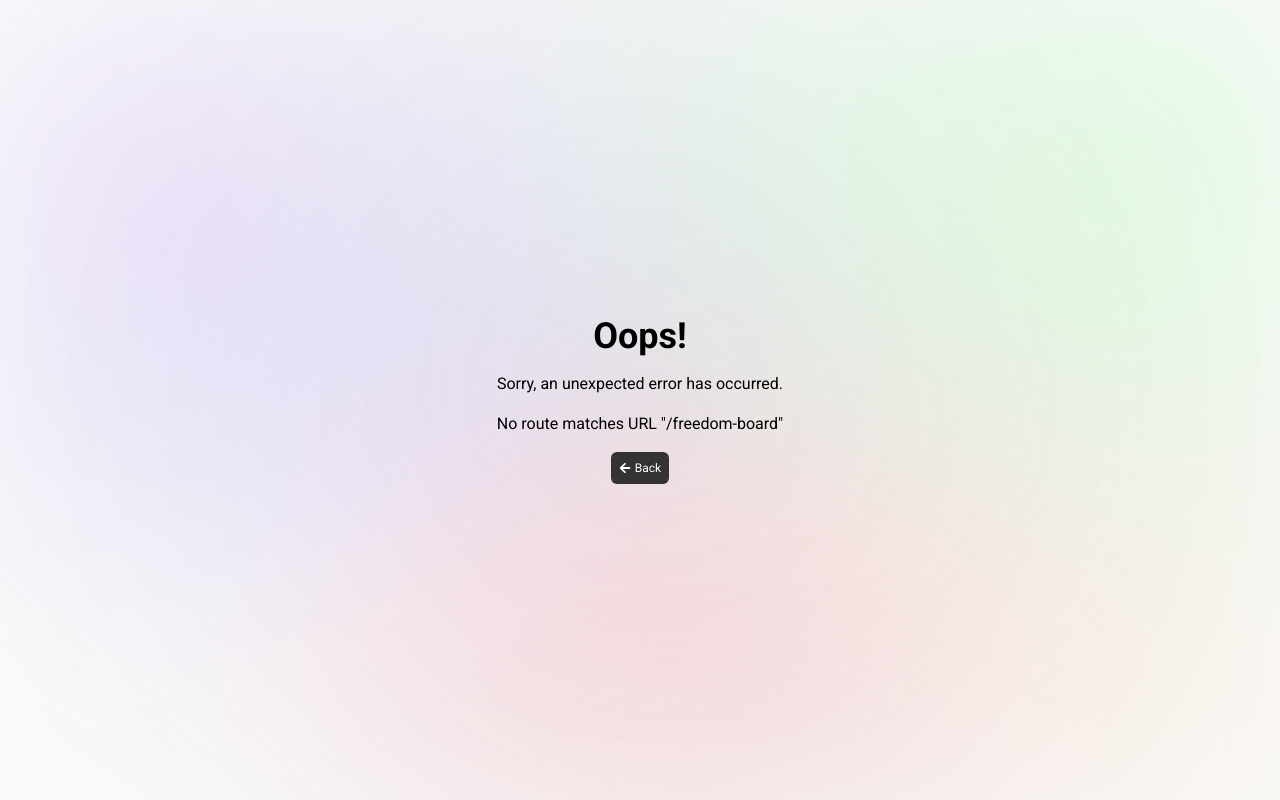
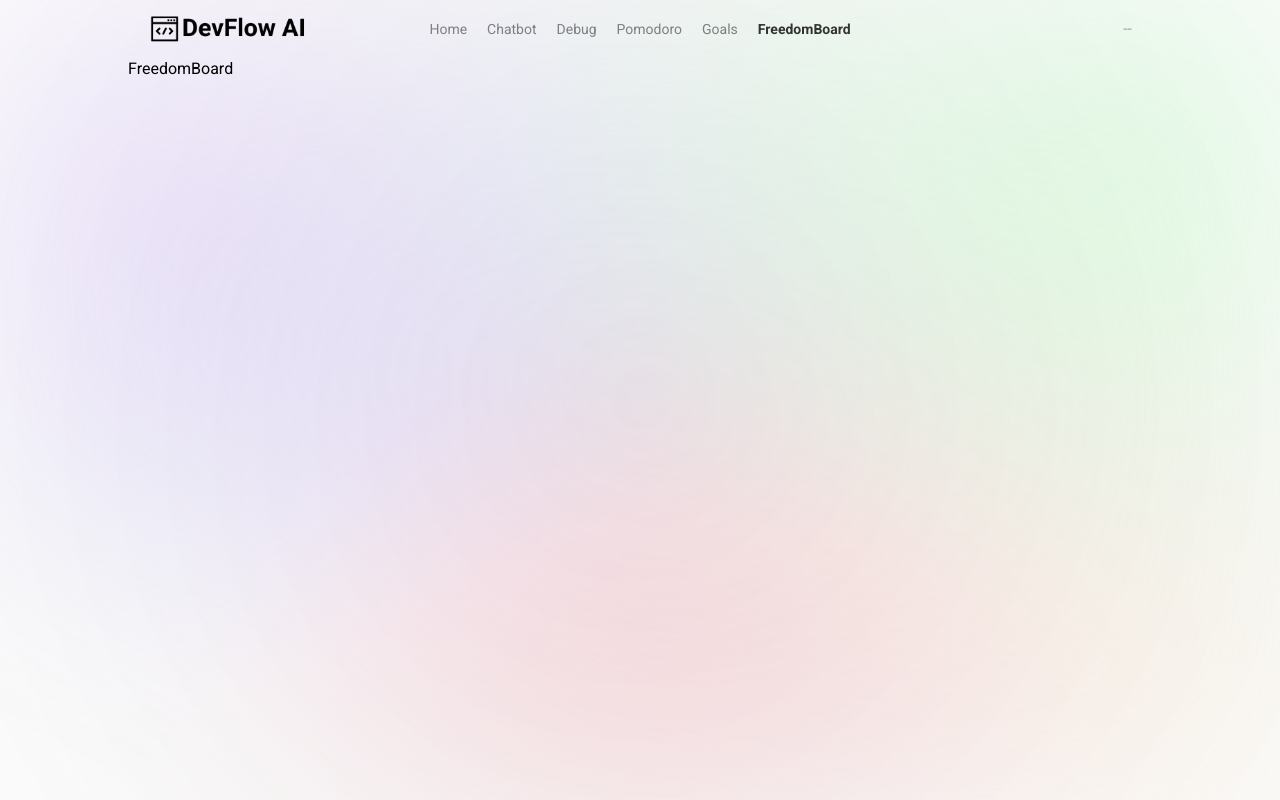
Before and after one commit to Exx-hub/DevFlow-2023, a React (Vite) app: page /freedom-board in a window 1280 px wide. Built offline with nearby package versions, Linux system fonts and the light colour scheme; no server answers.

Commit message:
update navlinks, update iconSquares, freedom board goals initialized

```diff
--- a/src/components/FeatureCard.tsx
+++ b/src/components/FeatureCard.tsx
@@ -20,11 +20,16 @@ function FeatureCard() {
     {
       id: 3,
       icon: "fitarget",
-      path: "goals",
+      path: "/goals",
+    },
+    {
+      id: 4,
+      icon: "tbkeyboard",
+      path: "/freedom-board",
     },
   ];
   return (
-    <div className="flex items-center justify-center p-6 space-x-8 mb-20 bg-white shadow-[0px_0px_20px_rgba(0,0,0,0.055)]">
+    <div className="flex items-center justify-center p-4 space-x-4 md:p-6 md:space-x-8 mb-20 bg-white shadow-[0px_0px_20px_rgba(0,0,0,0.055)]">
       {features.map((e) => (
         <IconSquare key={e.id} icon={e.icon} path={e.path} />
       ))}
--- a/src/components/IconSquare.tsx
+++ b/src/components/IconSquare.tsx
@@ -1,9 +1,10 @@
+import { Link } from "react-router-dom";
 import { BiBot } from "react-icons/bi";
 import { MdOutlineTimer } from "react-icons/md";
 import { GiPlasticDuck } from "react-icons/gi";
 // import { VscDebugConsole } from "react-icons/vsc";
 import { FiTarget } from "react-icons/fi";
-import { Link } from "react-router-dom";
+import { TbKeyboard } from "react-icons/tb";
 
 interface IconSquareProps {
   icon: string;
@@ -21,6 +22,8 @@ function IconSquare({ icon, path }: IconSquareProps) {
         return <GiPlasticDuck />;
       case "fitarget":
         return <FiTarget />;
+      case "tbkeyboard":
+        return <TbKeyboard />;
       default:
         return;
     }
@@ -28,7 +31,7 @@ function IconSquare({ icon, path }: IconSquareProps) {
   return (
     <Link
       to={path}
-      className="group bg-[#333] w-[52px] h-[52px] lg:w-[70px] lg:h-[70px] flex items-center justify-center overflow-hidden text-white transition-all duration-300 hover:bg-[#8d839c]"
+      className="group bg-[#333] w-[48px] h-[48px] md:w-[52px] md:h-[52px] lg:w-[70px] lg:h-[70px] flex items-center justify-center overflow-hidden text-white transition-all duration-300 hover:bg-[#8d839c]"
     >
       <div className="group-hover:animate-slide-from-top text-lg lg:text-xl">{getIcon(icon)}</div>
     </Link>
--- a/src/components/Navbar.tsx
+++ b/src/components/Navbar.tsx
@@ -5,8 +5,11 @@ import Weather from "./Weather";
 function Navbar() {
   const home = useMatch("/");
   const chatbot = useMatch("/chatbot");
-  const pomorodo = useMatch("/pomodoro");
+  const pomodoro = useMatch("/pomodoro");
+  const goals = useMatch("/goals");
+  goals;
   const debug = useMatch("/debug-ducky");
+  const freedom = useMatch("/freedom-board");
 
   return (
     <header className="flex justify-between items-center lg:px-5 py-3">
@@ -25,8 +28,14 @@ function Navbar() {
           <Link to="/debug-ducky" className={debug ? "active-link" : ""}>
             Debug
           </Link>
-          <Link to="/pomodoro" className={pomorodo ? "active-link" : ""}>
+          <Link to="/pomodoro" className={pomodoro ? "active-link" : ""}>
             Pomodoro
+          </Link>
+          <Link to="/goals" className={goals ? "active-link" : ""}>
+            Goals
+          </Link>
+          <Link to="/freedom-board" className={freedom ? "active-link" : ""}>
+            FreedomBoard
           </Link>
         </nav>
       )}
--- /dev/null
+++ b/src/pages/FreedomBoard.tsx
@@ -0,0 +1,5 @@
+function FreedomBoard() {
+  return <div>FreedomBoard</div>;
+}
+
+export default FreedomBoard;
--- /dev/null
+++ b/src/pages/Goals.tsx
@@ -0,0 +1,5 @@
+function Goals() {
+  return <div>Goals</div>;
+}
+
+export default Goals;
--- /dev/null
+++ b/src/pages/Pomodoro.tsx
@@ -0,0 +1,5 @@
+function Pomodoro() {
+  return <div>Pomodoro</div>;
+}
+
+export default Pomodoro;
```
Also changed, not shown: src/App.tsx (+15 -0 lines).
